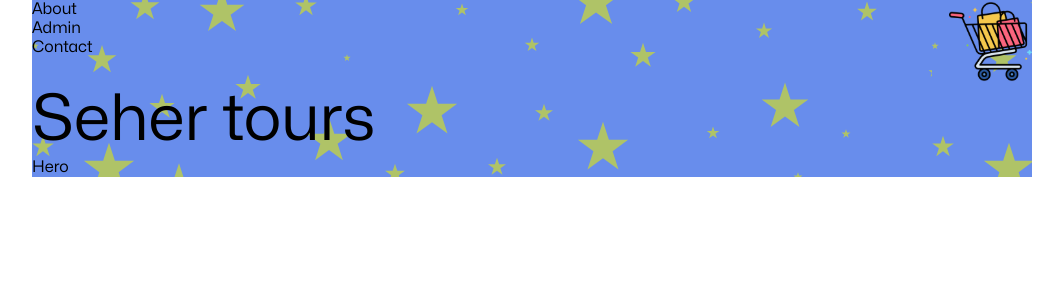
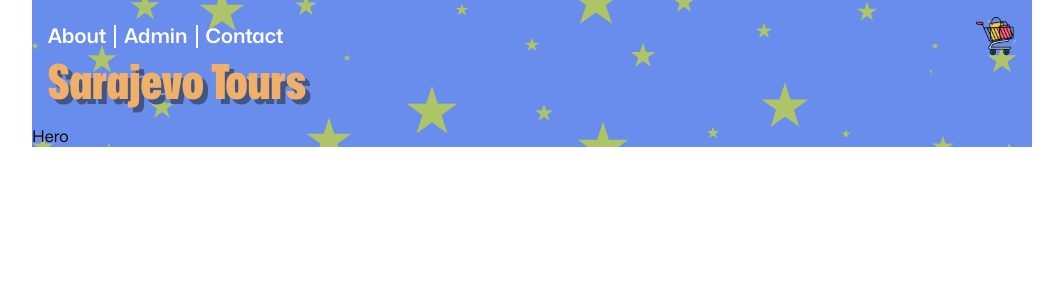
Before and after one commit to drkedrkedjon/sarajevo-tours-react, a React (Vite) app: page / in a window 1280 px wide. Shown: the top 300 px of the page, without its empty margins (108-1171 px from the left). Built offline with nearby package versions, Linux system fonts and the light colour scheme.

Commit message:
Working on header component  CSS

```diff
--- a/src/components/Header.jsx
+++ b/src/components/Header.jsx
@@ -5,19 +5,22 @@ export default function Header() {
     <div className="header-container">
       <div className="nav-cart">
         <nav>
-          <ul>
+          <ul className="nav-list fs-500">
             <li>About</li>
             <li>Admin</li>
             <li>Contact</li>
           </ul>
         </nav>
         <img
+          className="cart-img"
           src="/assets/images/shopping-cart.svg"
           alt="Red and yellow shopping cart"
         />
       </div>
       <div>
-        <h1 className="fs-700">Seher tours</h1>
+        <h1 className="fs-700 logo-text color-orange text-shadow-blue">
+          Sarajevo tours
+        </h1>
       </div>
     </div>
   );
--- a/styles.css
+++ b/styles.css
@@ -106,6 +106,9 @@ meter {
   --color-pink: 340, 40%, 72%;
   --color-gray: 166, 17%, 71%;
   --color-blue: 223, 78%, 68%;
+  /* Shadows */
+  --shadow-blue: 223, 33%, 39%;
+
   /* font family */
   --ff-text: "Mona Sans";
   --ff-title: "Amatic SC", cursive;
@@ -113,13 +116,35 @@ meter {
   --fs-titulo: 8rem;
   --fs-900: 6rem;
   --fs-800: 5rem;
-  --fs-700: 4rem;
+  --fs-700: 3rem;
   --fs-600: 1.563rem;
   --fs-500: 1.25rem;
   --fs-400: 1rem;
   --fs-300: 0.8rem;
   --fs-200: 0.64rem;
   --fs-100: 0.512rem;
+}
+/* ************************************** */
+/* Colors */
+/* ************************************** */
+
+.color-green {
+  color: hsl(var(--color-green));
+}
+.color-orange {
+  color: hsl(var(--color-orange));
+}
+.color-pink {
+  color: hsl(var(--color-pink));
+}
+.color-gray {
+  color: hsl(var(--color-gray));
+}
+.color-blue {
+  color: hsl(var(--color-blue));
+}
+.text-shadow-blue {
+  text-shadow: 5px 5px 0px hsl(var(--shadow-blue));
 }
 
 /* ************************************** */
@@ -169,9 +194,29 @@ meter {
 .header-container {
   display: flex;
   flex-direction: column;
+  padding: 1rem;
 }
 .nav-cart {
   display: flex;
   justify-content: space-between;
+  align-items: center;
   gap: 1rem;
 }
+.nav-list {
+  display: flex;
+  gap: 0.5rem;
+  color: white;
+  font-weight: 600;
+}
+.nav-list > :not(:last-child) {
+  border-inline-end: 2px solid white;
+  padding-inline-end: 0.5rem;
+}
+.cart-img {
+  height: 40px;
+}
+.logo-text {
+  font-weight: 900;
+  font-stretch: 75%;
+  text-transform: capitalize;
+}
```
